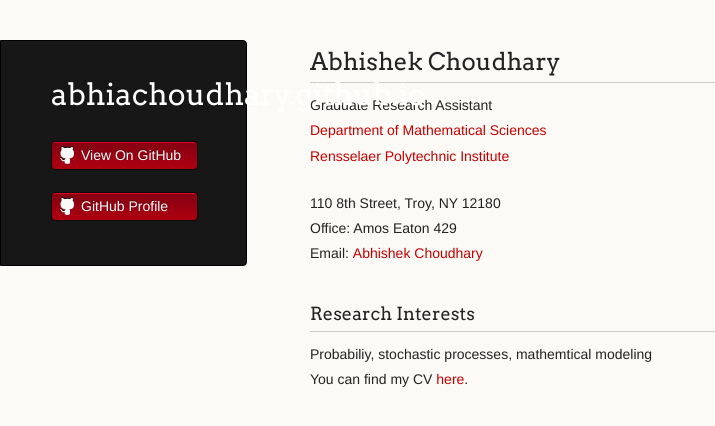
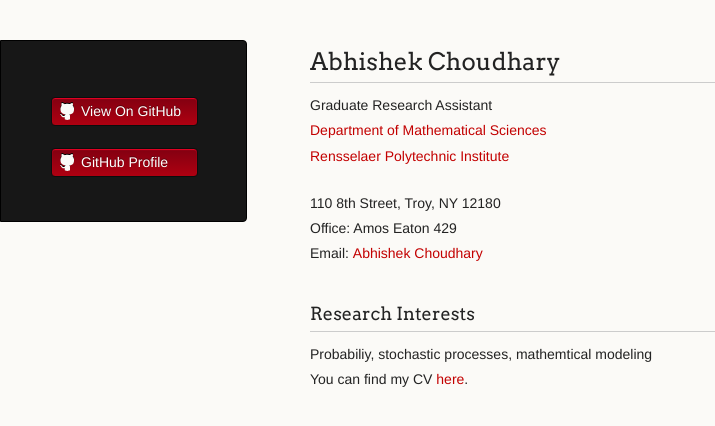
Before and after one commit to abhiachoudhary/abhiachoudhary.github.io, a Jekyll site: the page built from README.md, in a window 1280 px wide. Shown: the top 426 px of the page, without its empty margins (0-715 px from the left). Built offline with Jekyll 4.4.1, drawn with Linux system fonts in a browser that asks for light colours; our own code applies the rules of GitHub Pages for plain Markdown files; the repository's description, which GitHub fills in, is left out.

Commit message:
Update default.html

```diff
--- a/_layouts/default.html
+++ b/_layouts/default.html
@@ -15,7 +15,7 @@
   <body>
     <div class="wrapper">
       <header>
-        <h1 class="header">{{ site.title | default: site.github.repository_name }}</h1>
+        <!-- <h1 class="header">{{ site.title | default: site.github.repository_name }}</h1> -->
         <p class="header">{{ site.description | default: site.github.project_tagline }}</p>
 
         <ul>
```
